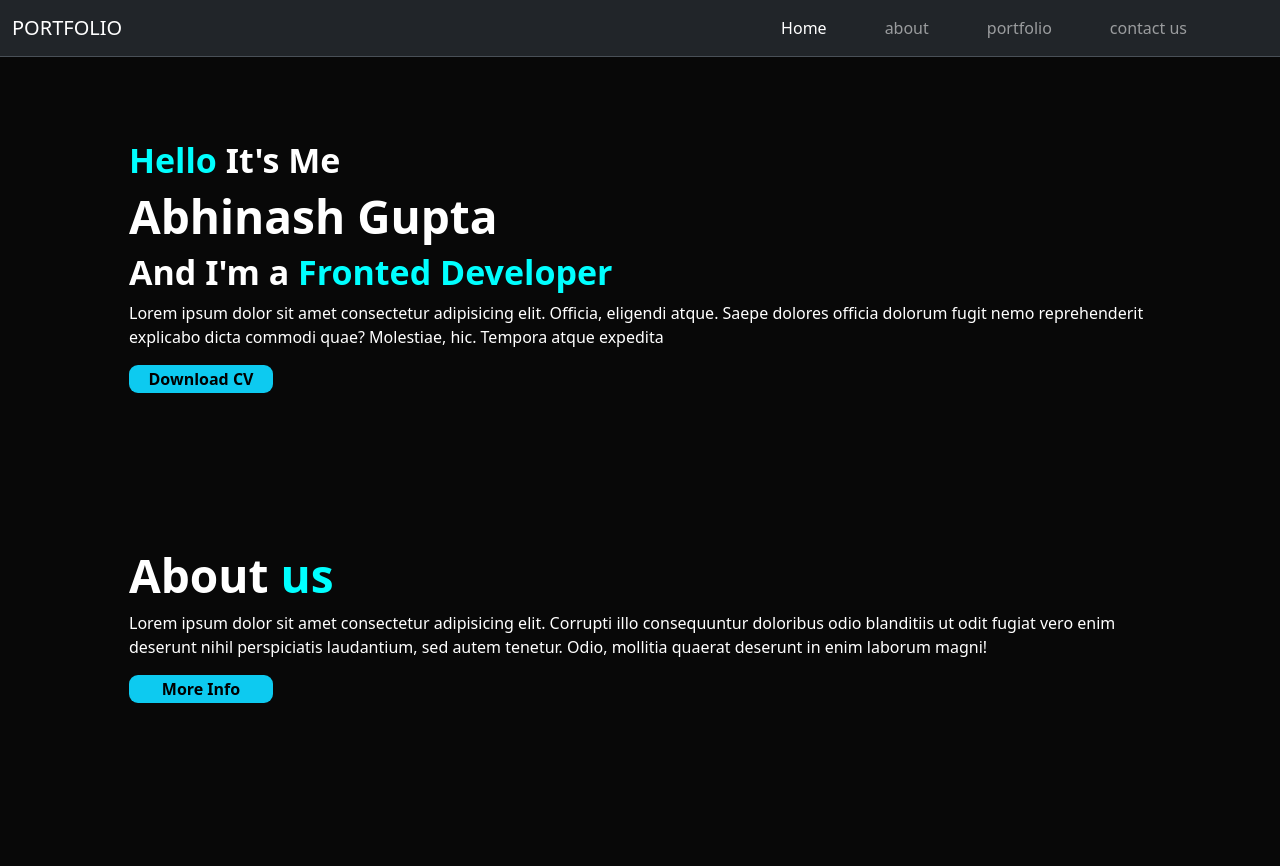
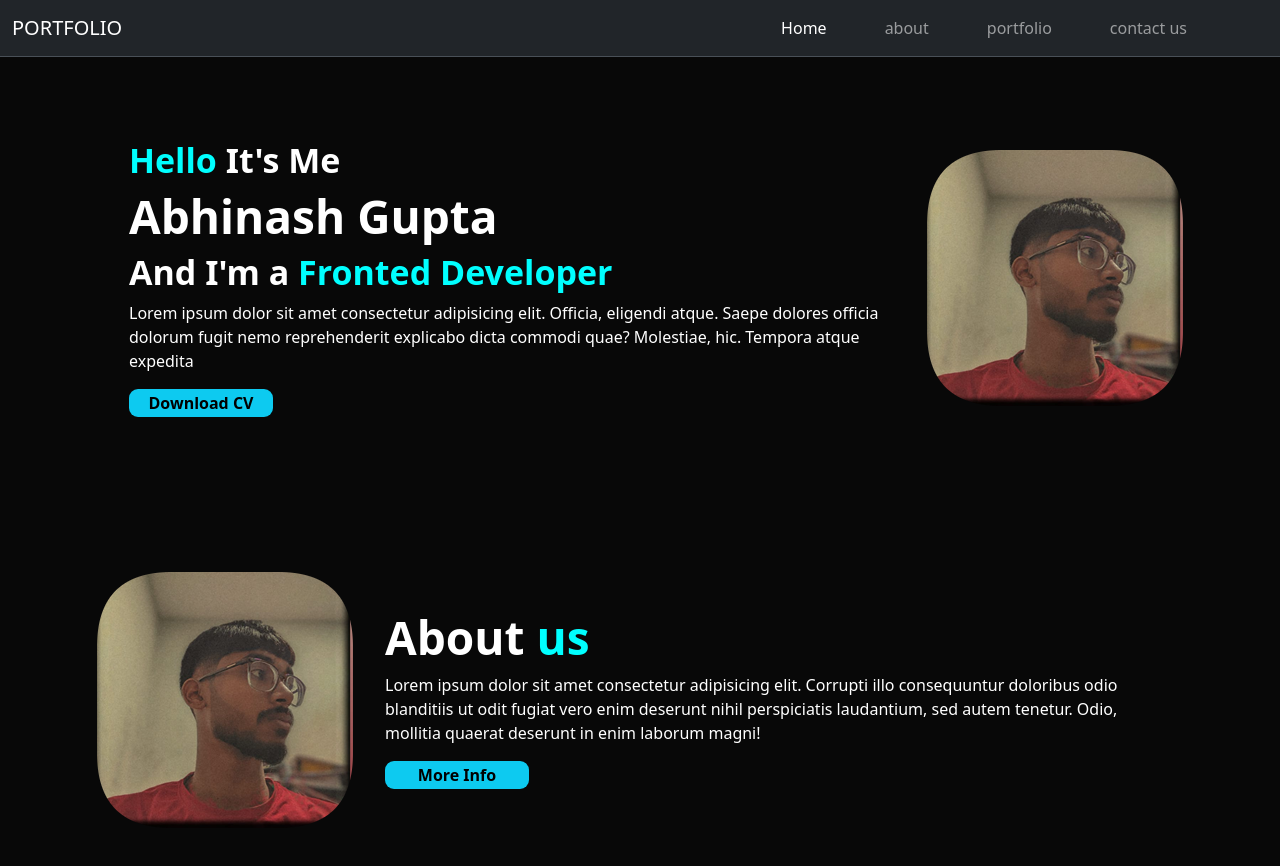
Before and after one commit to ABHI786-tech/portfolio, a plain HTML site: page index.html in a window 1280 px wide. Shown: the top 866 px of the page. Drawn offline with nearby package versions, Linux system fonts and the light colour scheme.

Commit message:
Update index.html

```diff
--- a/index.html
+++ b/index.html
@@ -55,7 +55,7 @@
                 <button type="button" class="btn btn-info">Download CV</button>
             </div>
             <div class="image">
-                <img src="../z bootsstrap/images/profile2.ico" alt="">
+                <img src="images/profile2.ico" alt="">
             </div>
         </section>
     </div>
@@ -64,7 +64,7 @@
     <div class="container-lg" id="about">
         <section class="about">
             <div class="aboutImg">
-                <img src="/z bootsstrap/images/image1.ico" alt="">
+                <img src="images/profile2.ico" alt="">
             </div>
             <div class="Content">
                 <h1>About <span> us</span></h1>
```
